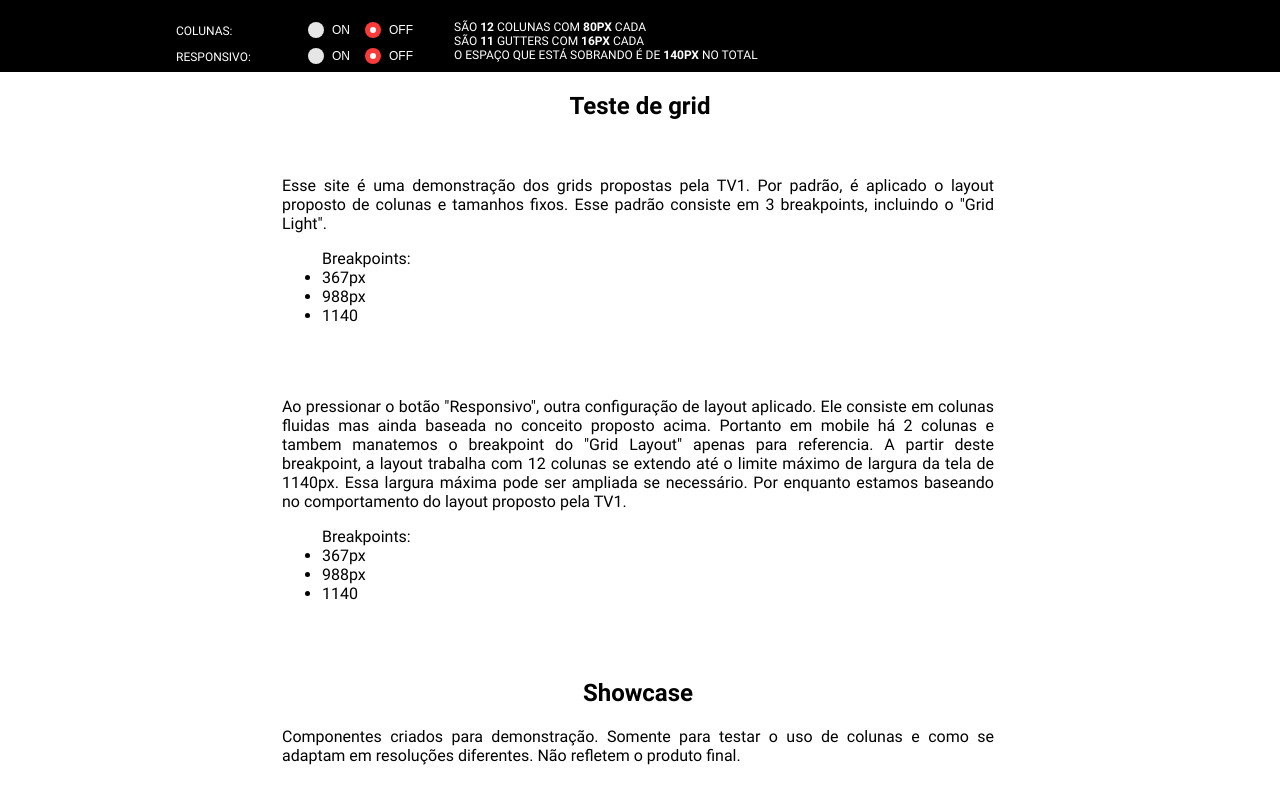
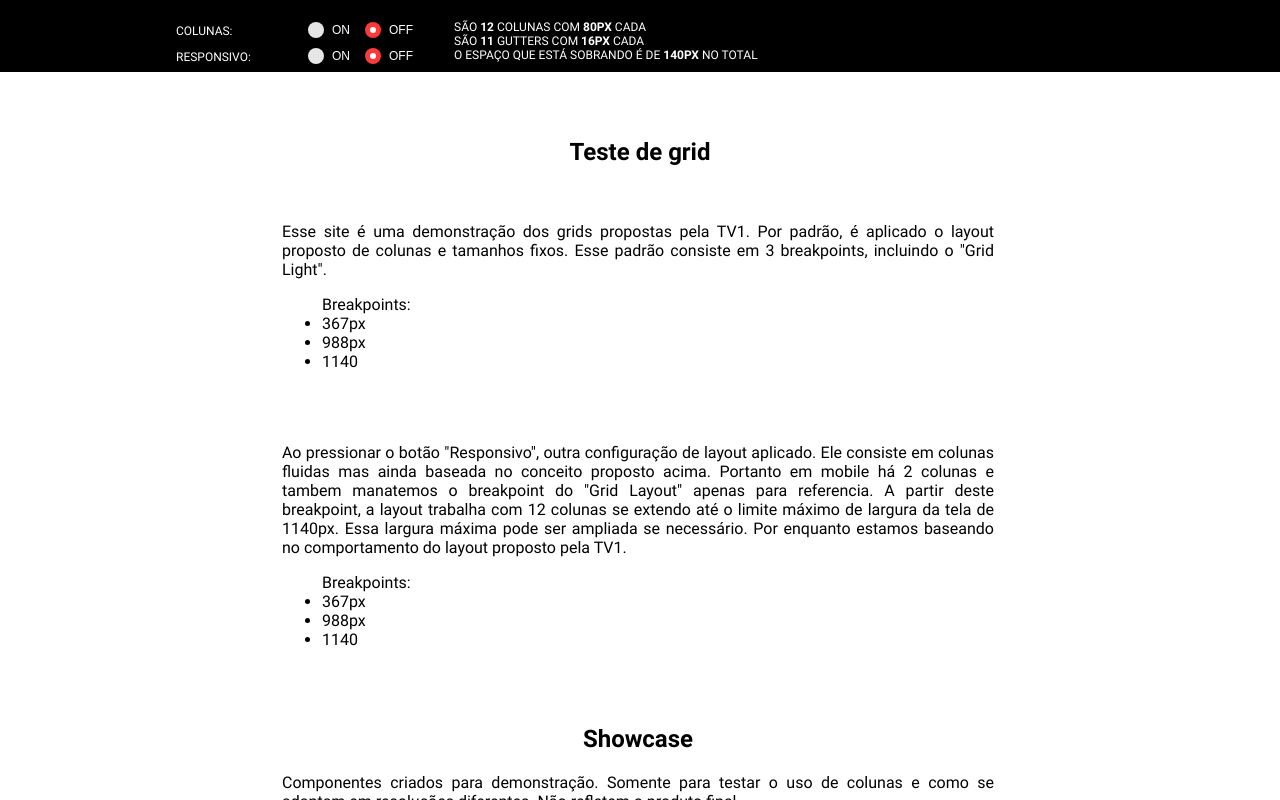
Before and after one commit to giovannijust/gol-grid, a React (Create React App) app: page / in a window 1280 px wide. Built offline with nearby package versions, Linux system fonts and the light colour scheme.

Commit message:
Change top menu to be fixed

```diff
--- a/public/index-fixed.css
+++ b/public/index-fixed.css
@@ -117,10 +117,16 @@ body {
   height: 100vh;
 }
 
+main {
+  margin-top: 138px;
+}
+
 header {
   background-color: #000;
   height: auto;
   padding-top: 20px;
+  position: fixed;
+  width: 100%;
 }
 
 .l-container {
--- a/public/index-responsive.css
+++ b/public/index-responsive.css
@@ -117,10 +117,16 @@ body {
   height: 100vh;
 }
 
+main {
+  margin-top: 138px;
+}
+
 header {
   background-color: #000;
   height: auto;
   padding-top: 20px;
+  position: fixed;
+  width: 100%;
 }
 
 .l-container::after {
--- a/src/styles/base.scss
+++ b/src/styles/base.scss
@@ -21,8 +21,14 @@ body {
   height: 100vh;
 }
 
+main {
+  margin-top: 138px;
+}
+
 header {
   background-color: $first;
   height: auto;
   padding-top: 20px;
+  position: fixed;
+  width: 100%;
 }
--- a/src/styles/build/index-fixed.css
+++ b/src/styles/build/index-fixed.css
@@ -117,10 +117,16 @@ body {
   height: 100vh;
 }
 
+main {
+  margin-top: 138px;
+}
+
 header {
   background-color: #000;
   height: auto;
   padding-top: 20px;
+  position: fixed;
+  width: 100%;
 }
 
 .l-container {
--- a/src/styles/build/index-responsive.css
+++ b/src/styles/build/index-responsive.css
@@ -117,10 +117,16 @@ body {
   height: 100vh;
 }
 
+main {
+  margin-top: 138px;
+}
+
 header {
   background-color: #000;
   height: auto;
   padding-top: 20px;
+  position: fixed;
+  width: 100%;
 }
 
 .l-container::after {
--- a/src/styles/build/index.css
+++ b/src/styles/build/index.css
@@ -117,10 +117,16 @@ body {
   height: 100vh;
 }
 
+main {
+  margin-top: 138px;
+}
+
 header {
   background-color: #000;
   height: auto;
   padding-top: 20px;
+  position: fixed;
+  width: 100%;
 }
 
 .l-container::after {
```
